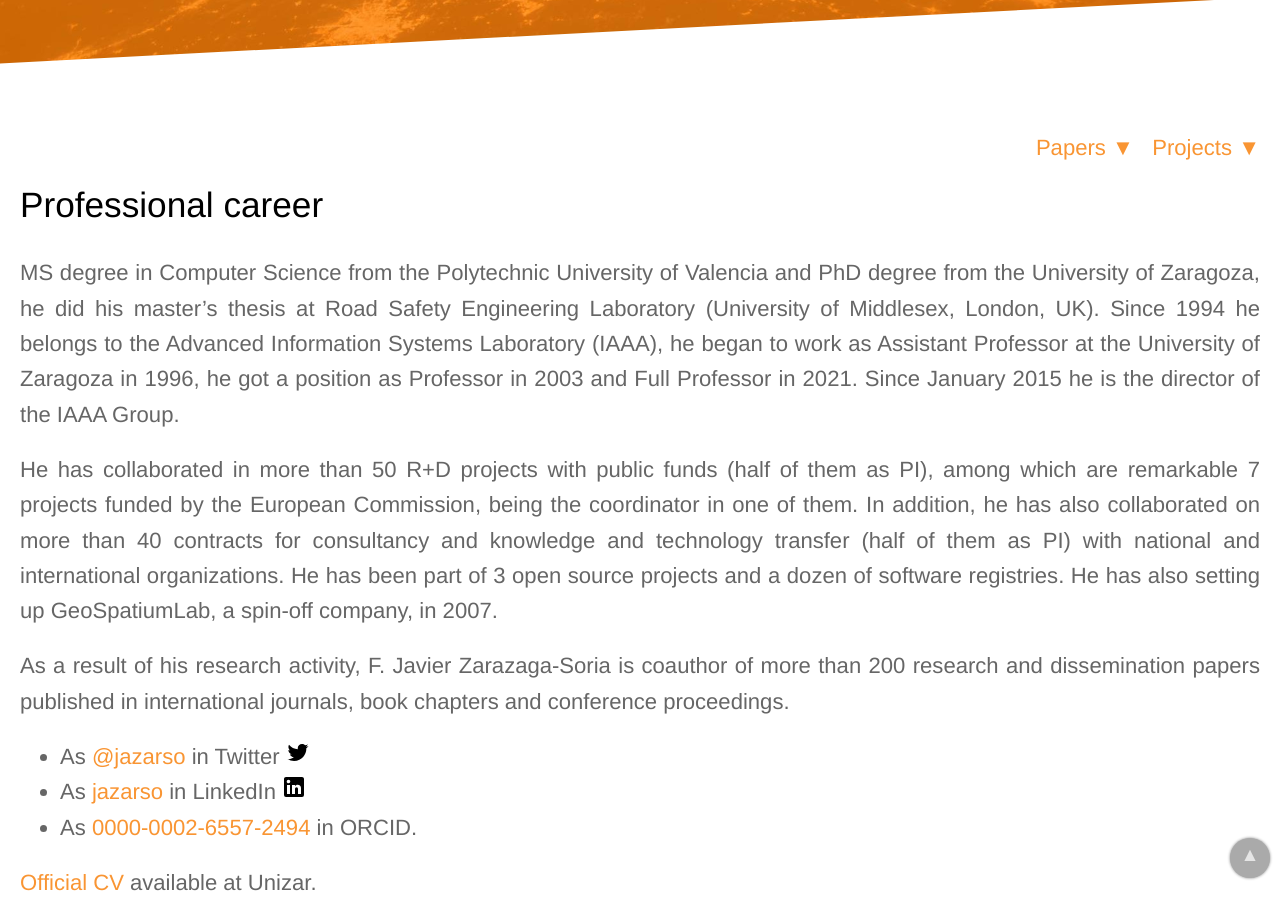
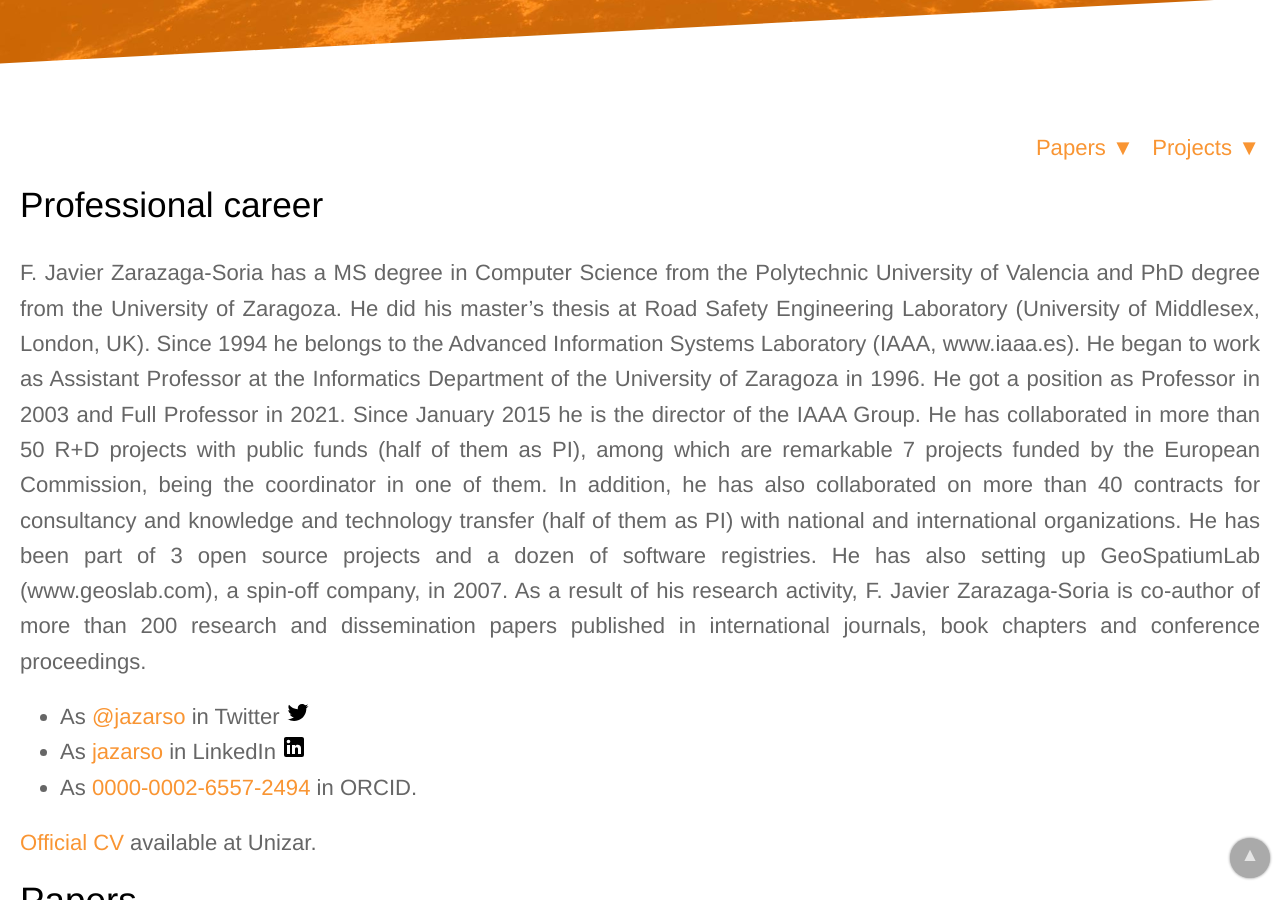
Before and after one commit to IAAA-Lab/IAAA-Lab.github.io, a Jekyll site: the page built from _staff/javy.md, in a window 1280 px wide and 900 px high, scrolled down 303 px. Built offline with Jekyll 4.4.1, drawn with Linux system fonts in a browser that asks for light colours.

Commit message:
Update javy.md

```diff
--- a/_staff/javy.md
+++ b/_staff/javy.md
@@ -6,11 +6,9 @@
 
 ## Professional career
 
-MS degree in Computer Science from the Polytechnic University of Valencia and PhD degree from the University of Zaragoza, he did his master’s thesis at Road Safety Engineering Laboratory (University of Middlesex, London, UK). Since 1994 he belongs to the Advanced Information Systems Laboratory (IAAA), he began to work as Assistant Professor at the University of Zaragoza in 1996, he got a position as Professor in 2003 and Full Professor in 2021. Since January 2015 he is the director of the IAAA Group.
-
-He has collaborated in more than 50 R+D projects with public funds (half of them as PI), among which are remarkable 7 projects funded by the European Commission, being the coordinator in one of them. In addition, he has also collaborated on more than 40 contracts for consultancy and knowledge and technology transfer (half of them as PI) with national and international organizations. He has been part of 3 open source projects and a dozen of software registries. He has also setting up GeoSpatiumLab, a spin-off company, in 2007.
-
-As a result of his research activity, F. Javier Zarazaga-Soria is coauthor of more than 200 research and dissemination papers published in international journals, book chapters and conference proceedings.
+F. Javier Zarazaga-Soria has a MS degree in Computer Science from the Polytechnic University of Valencia and PhD degree from the University of Zaragoza. He did his master’s thesis at Road Safety Engineering Laboratory (University of Middlesex, London, UK). Since 1994 he belongs to the Advanced Information Systems Laboratory (IAAA, www.iaaa.es).
+He began to work as Assistant Professor at the Informatics Department of the University of Zaragoza in 1996. He got a position as Professor in 2003 and Full Professor in 2021. Since January 2015 he is the director of the IAAA Group.
+He has collaborated in more than 50 R+D projects with public funds (half of them as PI), among which are remarkable 7 projects funded by the European Commission, being the coordinator in one of them. In addition, he has also collaborated on more than 40 contracts for consultancy and knowledge and technology transfer (half of them as PI) with national and international organizations. He has been part of 3 open source projects and a dozen of software registries. He has also setting up GeoSpatiumLab (www.geoslab.com), a spin-off company, in 2007. As a result of his research activity, F. Javier Zarazaga-Soria is co-author of more than 200 research and dissemination papers published in international journals, book chapters and conference proceedings.
 
 - As [@jazarso](https://twitter.com/jazarso) in Twitter{% include social-icon.html icon='Twitter' %}
 - As [jazarso](https://www.linkedin.com/in/jazarso/) in LinkedIn {% include social-icon.html icon='LinkedIn' %}
```
